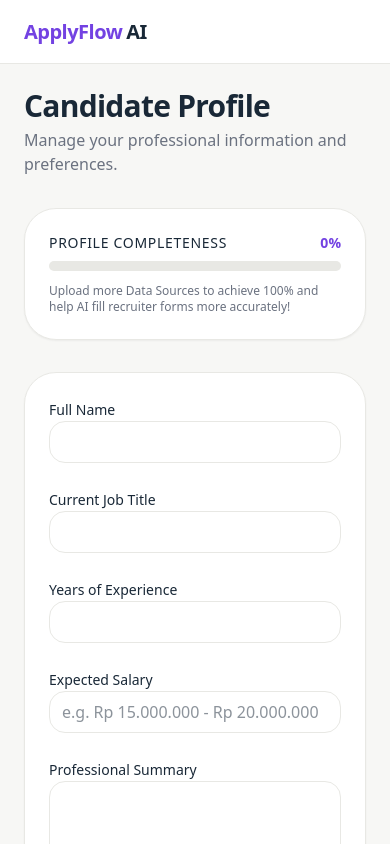
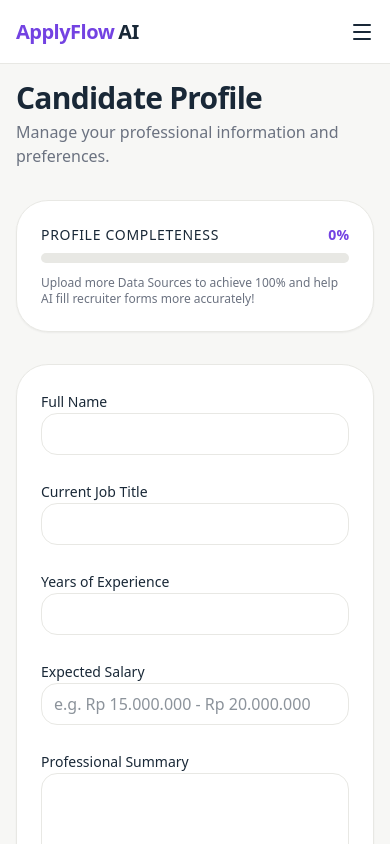
Before and after one commit to mochfauzi12/ApplyFlow-AI, a Next.js app: page /dashboard/profile in a window 390 px wide. Built offline with nearby package versions, Linux system fonts and the light colour scheme; no server answers.

Commit message:
Fix mobile responsiveness and add mobile sidebar menu

```diff
--- a/src/app/dashboard/layout.tsx
+++ b/src/app/dashboard/layout.tsx
@@ -1,4 +1,5 @@
 import { Sidebar } from "@/components/ui/sidebar"
+import { MobileHeader } from "@/components/ui/mobile-header"
 
 export default function DashboardLayout({
   children,
@@ -6,14 +7,11 @@ export default function DashboardLayout({
   children: React.ReactNode
 }) {
   return (
-    <div className="flex h-screen overflow-hidden bg-bg-primary">
-      <Sidebar className="hidden md:flex" />
-      <div className="flex-1 overflow-auto">
-        <header className="flex h-16 items-center border-b border-border-light bg-bg-secondary px-6 md:hidden">
-          <span className="font-bold text-xl tracking-tight text-primary">ApplyFlow</span>
-          <span className="font-bold text-xl tracking-tight text-text-primary ml-1">AI</span>
-        </header>
-        <main className="p-6 md:p-8">
+    <div className="flex h-screen overflow-hidden bg-bg-primary w-full">
+      <Sidebar className="hidden md:flex flex-shrink-0" />
+      <div className="flex-1 overflow-auto flex flex-col w-full relative">
+        <MobileHeader />
+        <main className="p-4 md:p-8 w-full">
           {children}
         </main>
       </div>
--- /dev/null
+++ b/src/components/ui/mobile-header.tsx
@@ -0,0 +1,54 @@
+"use client";
+
+import { useState } from "react";
+import { Menu, X } from "lucide-react";
+import { Sidebar } from "./sidebar";
+import { motion, AnimatePresence } from "framer-motion";
+
+export function MobileHeader() {
+  const [isOpen, setIsOpen] = useState(false);
+
+  return (
+    <header className="flex h-16 w-full shrink-0 items-center justify-between border-b border-border-light bg-bg-secondary px-4 md:hidden">
+      <div className="flex items-center">
+        <span className="font-bold text-xl tracking-tight text-primary">ApplyFlow</span>
+        <span className="font-bold text-xl tracking-tight text-text-primary ml-1">AI</span>
+      </div>
+      <button onClick={() => setIsOpen(true)} className="p-2 -mr-2 text-text-primary">
+        <Menu className="h-6 w-6" />
+      </button>
+
+      <AnimatePresence>
+        {isOpen && (
+          <>
+            <motion.div
+              initial={{ opacity: 0 }}
+              animate={{ opacity: 1 }}
+              exit={{ opacity: 0 }}
+              onClick={() => setIsOpen(false)}
+              className="fixed inset-0 z-40 bg-black/60 backdrop-blur-sm md:hidden"
+            />
+            <motion.div
+              initial={{ x: "100%" }}
+              animate={{ x: 0 }}
+              exit={{ x: "100%" }}
+              transition={{ type: "spring", bounce: 0, duration: 0.3 }}
+              className="fixed inset-y-0 right-0 z-50 w-72 bg-bg-secondary shadow-2xl md:hidden"
+            >
+              <button
+                onClick={() => setIsOpen(false)}
+                className="absolute right-4 top-4 z-50 p-2 text-text-secondary hover:text-text-primary bg-bg-primary rounded-full border border-border-light shadow-sm"
+              >
+                <X className="h-5 w-5" />
+              </button>
+              {/* Wrapping Sidebar in a div that closes the menu when clicked anywhere inside (e.g. a link) */}
+              <div onClick={() => setIsOpen(false)} className="h-full w-full">
+                <Sidebar className="w-full flex h-full border-l border-r-0" />
+              </div>
+            </motion.div>
+          </>
+        )}
+      </AnimatePresence>
+    </header>
+  );
+}
```
